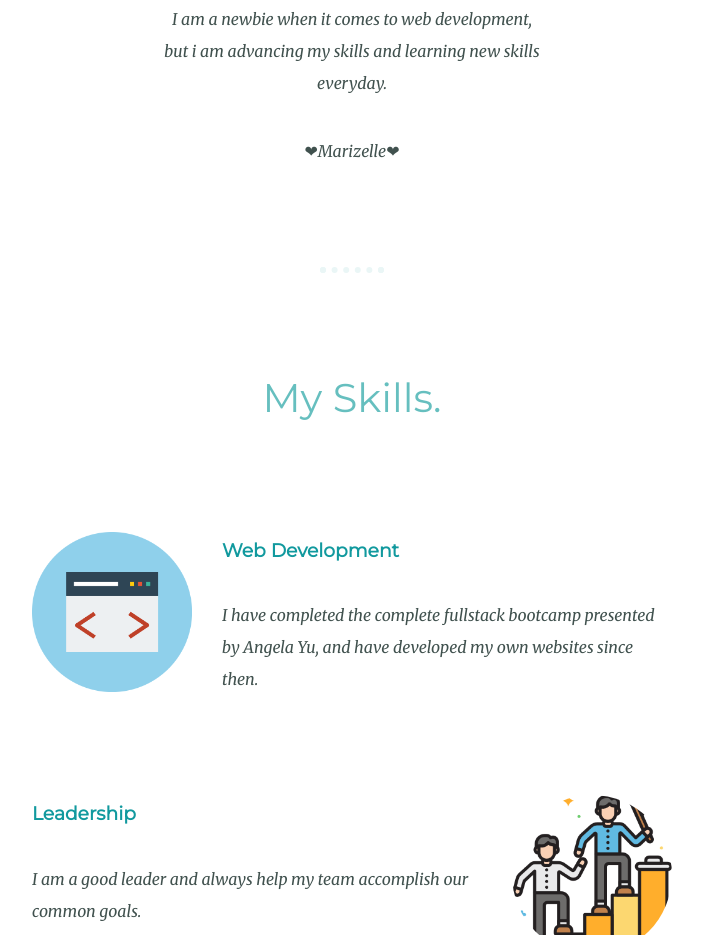
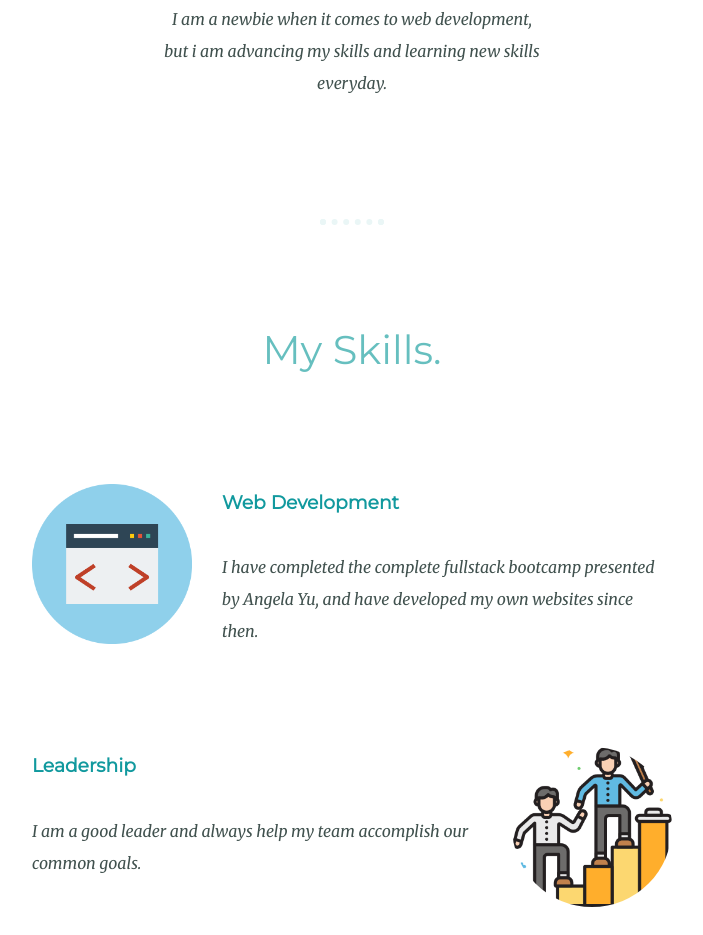
Before and after one commit to terryc1993/Profile, a plain HTML site: page index.html in a window 1280 px wide. Shown: the part 1173-2108 px from the top of the page, without its empty margins (288-991 px from the left). Drawn offline with Linux system fonts and the light colour scheme.

Commit message:
Removed Paragraph

```diff
--- a/index.html
+++ b/index.html
@@ -24,7 +24,7 @@
       <img class="profile-pic" src="images/profile.png" alt="terence-png">
       <h2>Hello.</h2>
       <p class="intro">I am a newbie when it comes to web development, but i am advancing my skills and learning new skills everyday.</p><br>
-      <p>❤Marizelle❤</p>
+<!--       <p>❤Marizelle❤</p> -->
     </div>
     <hr>
     <div class="skills">
```
